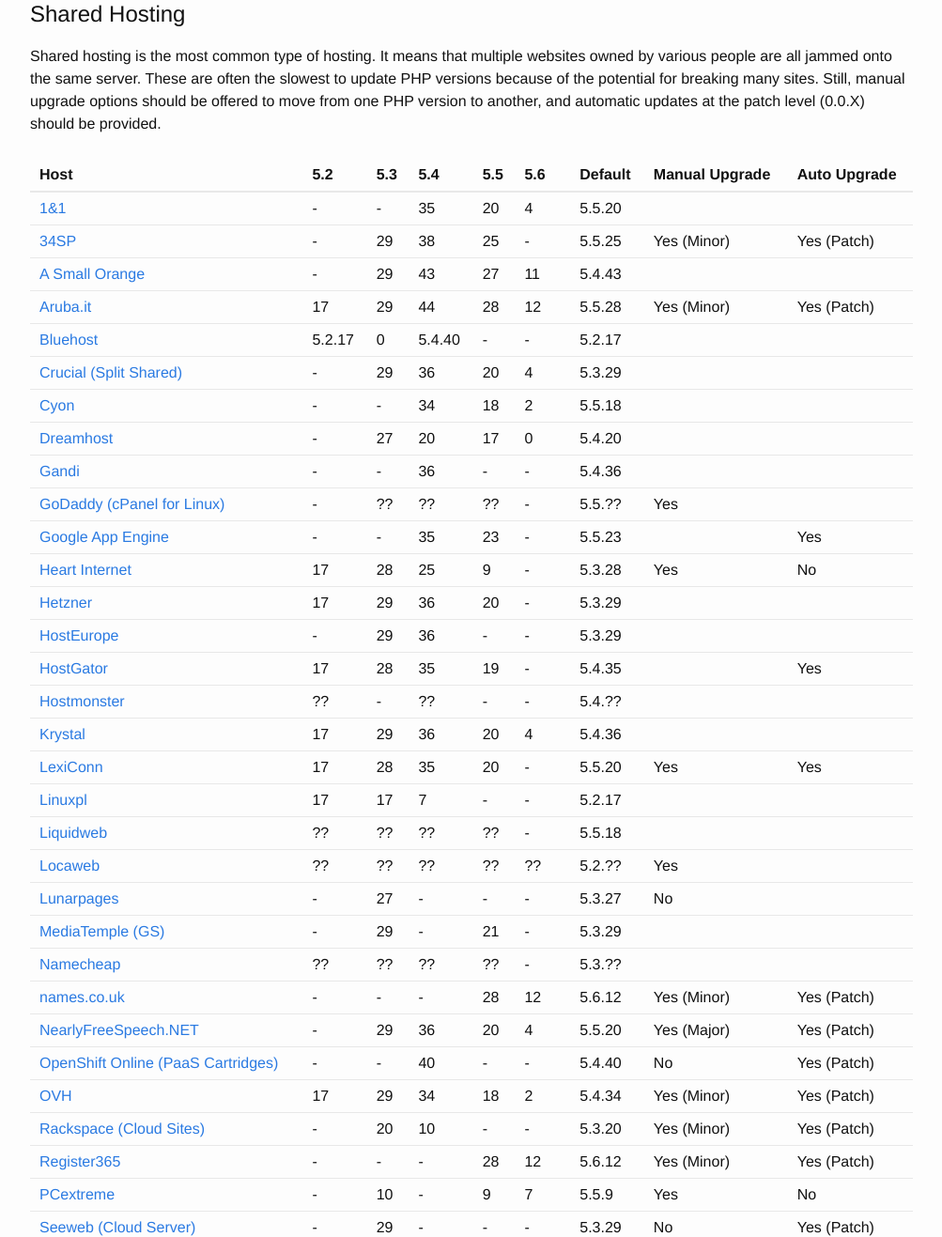
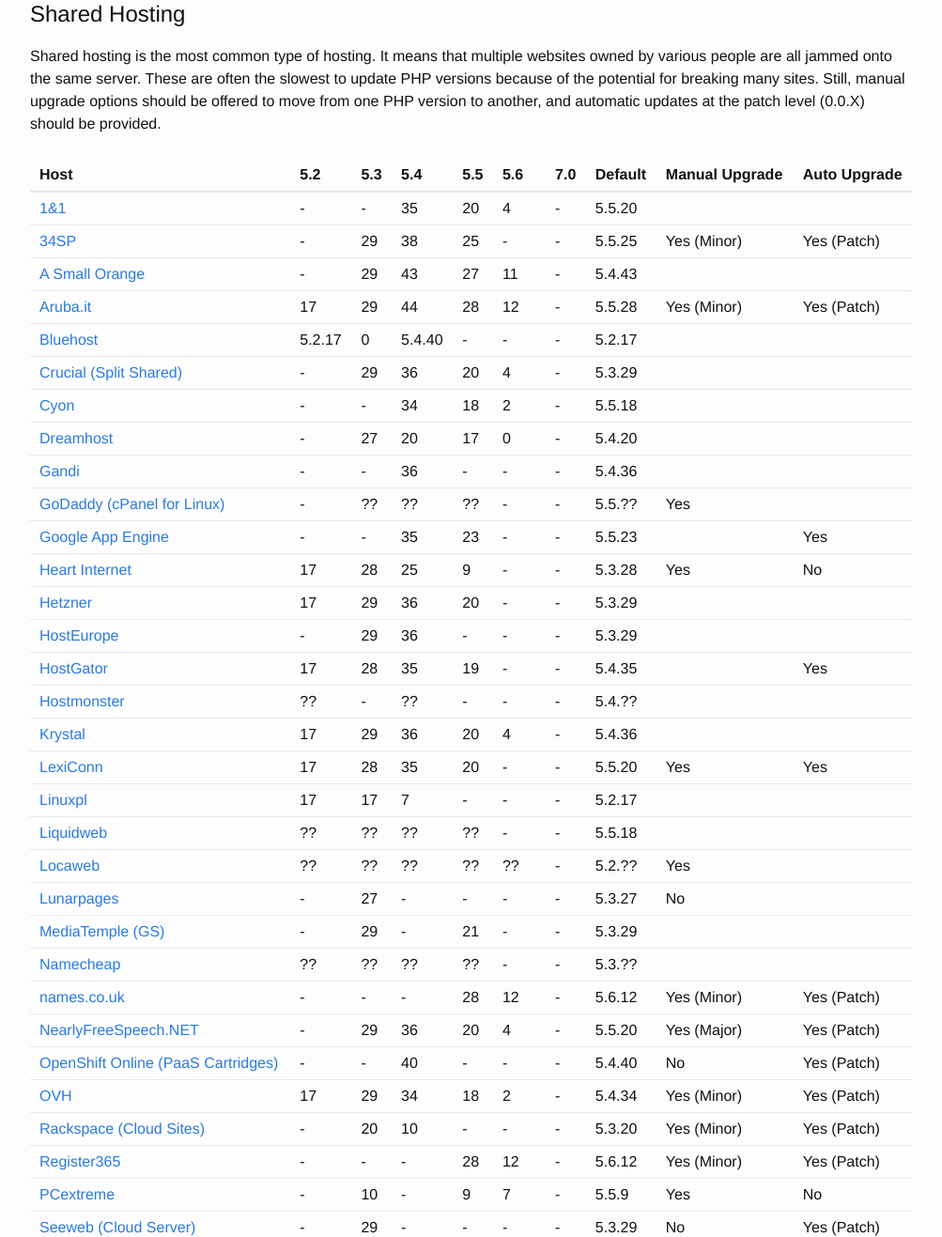
Before and after one commit to phpversions/phpversions.info, a Jekyll site: the page built from index.html, in a window 1280 px wide and 1400 px high, scrolled down 246 px, cut to the strip 83-1400 px from the top of the window. Shown: the whole strip at 94% size, without its empty margins (138-1141 px from the left). Built offline with Jekyll 4.4.1, drawn with Linux system fonts in a browser that asks for light colours.

Commit message:
Add PHP 7.0 as option

```diff
--- a/index.html
+++ b/index.html
@@ -28,6 +28,7 @@ layout: default
         <th>5.4</th>
         <th>5.5</th>
         <th>5.6</th>
+        <th>7.0</th>
         <th>Default</th>
         <th>Manual Upgrade</th>
         <th>Auto Upgrade</th>
@@ -42,6 +43,7 @@ layout: default
         <td>{% if host.php54 %}{{ host.php54 }}{% else %}-{% endif %}</td>
         <td>{% if host.php55 %}{{ host.php55 }}{% else %}-{% endif %}</td>
         <td>{% if host.php56 %}{{ host.php56 }}{% else %}-{% endif %}</td>
+        <td>{% if host.php70 %}{{ host.php70 }}{% else %}-{% endif %}</td>
         <td>{% if host.default %}{{ host.default }}{% else %}<em>???</em>{% endif %}</td>
         <td>{% if host.manual_update %}{{ host.manual_update }}{% endif %}</td>
         <td>{% if host.auto_update %}{{ host.auto_update }}{% endif %}</td>
@@ -61,6 +63,7 @@ layout: default
         <th>5.4</th>
         <th>5.5</th>
         <th>5.6</th>
+        <th>7.0</th>
         <th>Default</th>
       </tr>
     </thead>
@@ -73,6 +76,7 @@ layout: default
         <td>{% if host.php54 %}{{ host.php54 }}{% else %}-{% endif %}</td>
         <td>{% if host.php55 %}{{ host.php55 }}{% else %}-{% endif %}</td>
         <td>{% if host.php56 %}{{ host.php56 }}{% else %}-{% endif %}</td>
+        <td>{% if host.php70 %}{{ host.php70 }}{% else %}-{% endif %}</td>
         <td>{% if host.default %}{{ host.default }}{% else %}<em>???</em>{% endif %}</td>
       </tr>
     {% endfor %}
```
